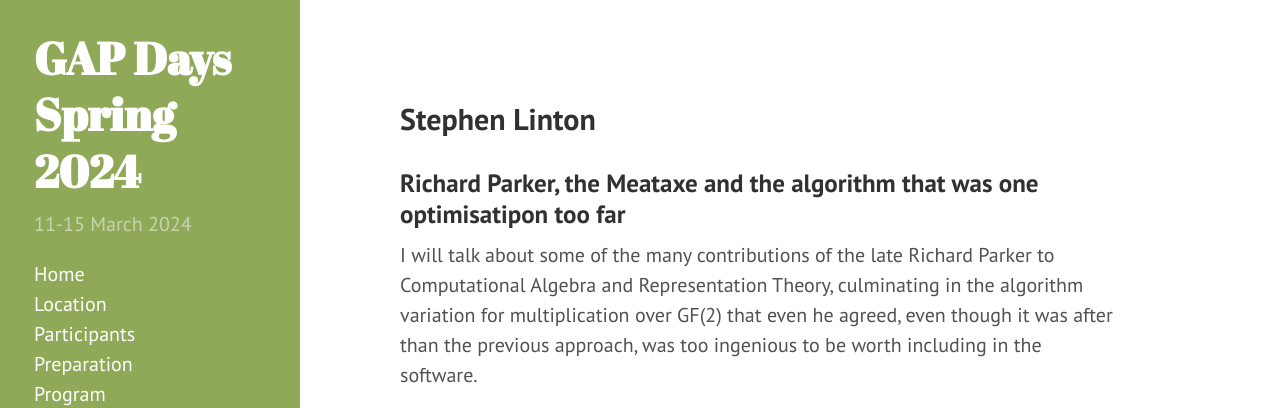
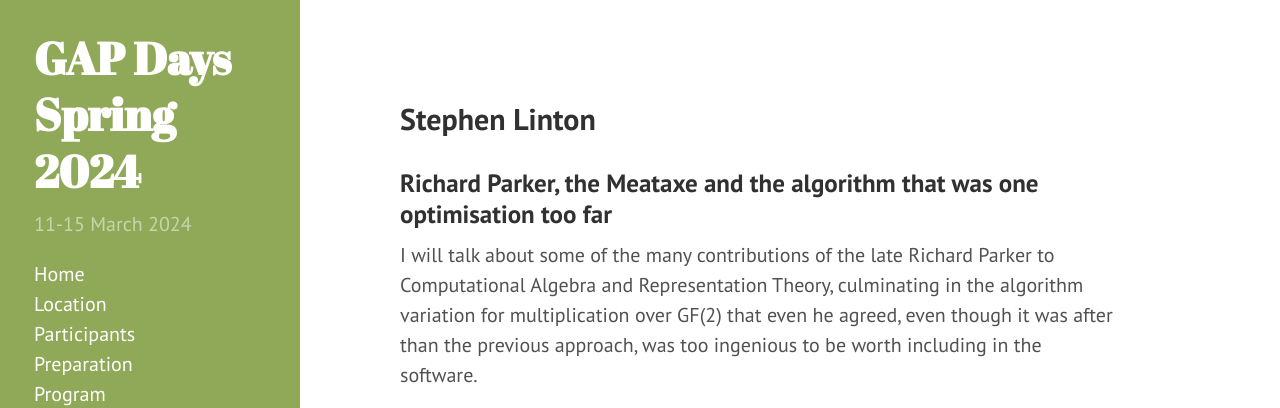
Before and after one commit to gapdays/gapdays2024-spring, a Jekyll site: the page built from abstracts/linton.md, in a window 1280 px wide. Shown: the top 408 px of the page. Built offline with Jekyll 4.4.1, drawn with Linux system fonts in a browser that asks for light colours; our own code applies the rules of GitHub Pages for plain Markdown files.

Commit message:
fix typo in linton talk title

```diff
--- a/abstracts/linton.md
+++ b/abstracts/linton.md
@@ -5,7 +5,7 @@ permalink: /abstracts/linton
 
 ## Stephen Linton
 
-### Richard Parker, the Meataxe and the algorithm that was one optimisatipon too far
+### Richard Parker, the Meataxe and the algorithm that was one optimisation too far
 
 I will talk about some of the many contributions of the late
 Richard Parker to Computational Algebra and Representation Theory,
```
Also changed, not shown: program.md (+1 -1 lines).
